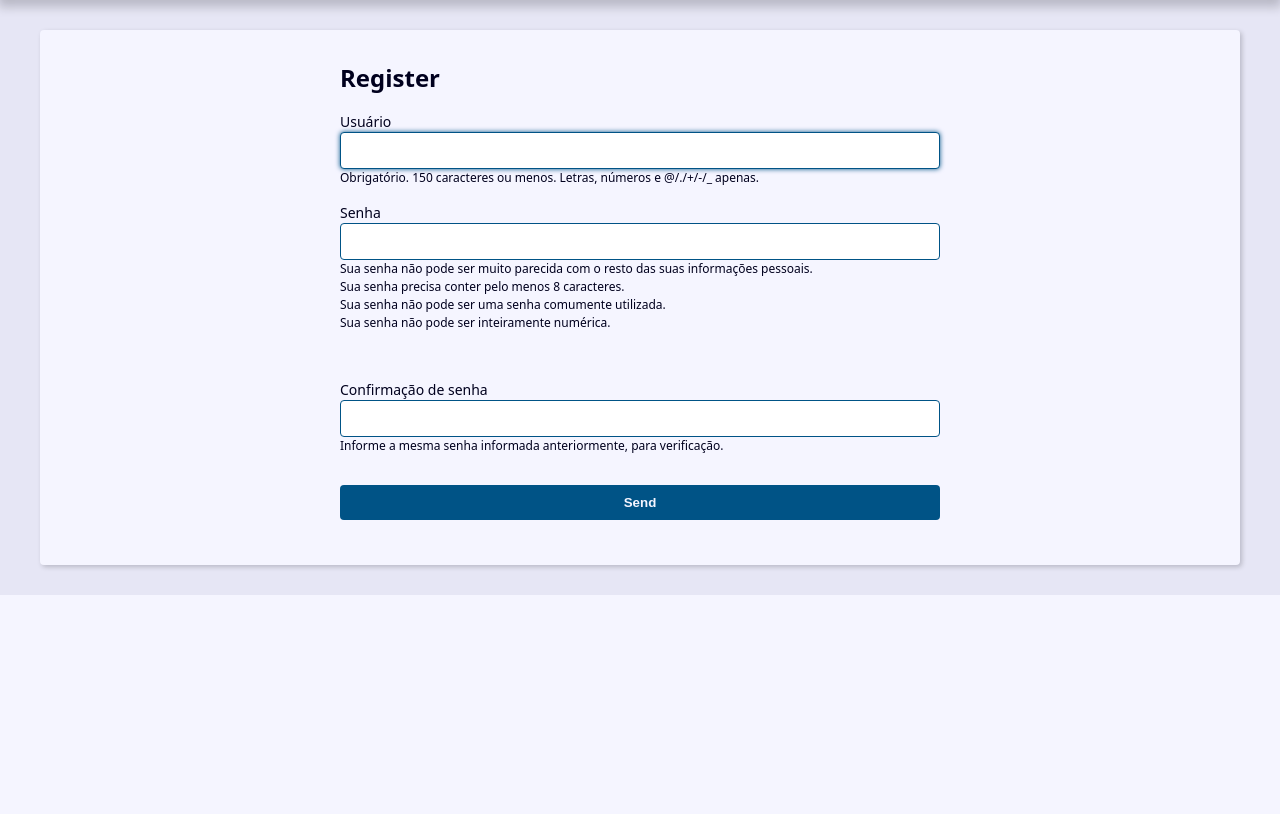
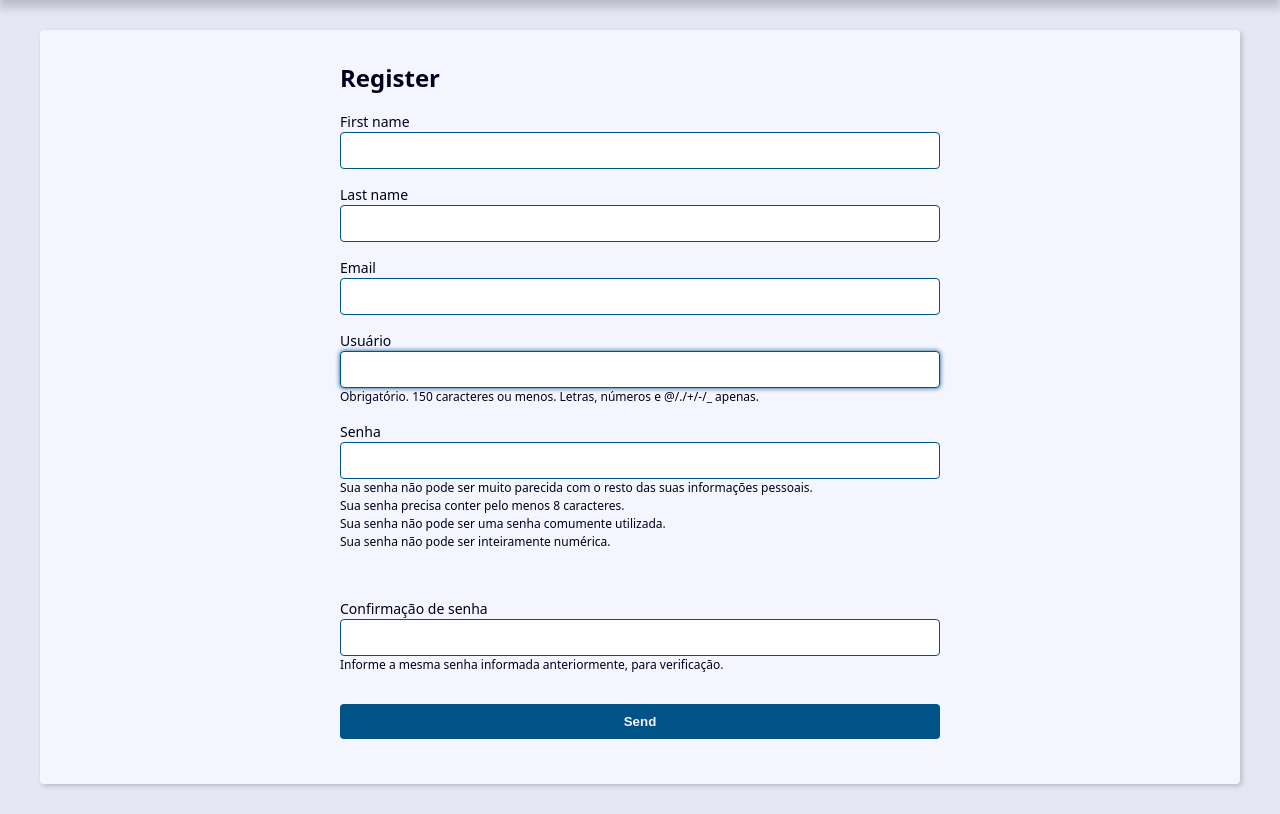
Before and after one commit to WilianZembrani/Projeto-agenda-com-django, a Django app: page /user/create/ in a window 1280 px wide. Shown: the part 239-1053 px from the top of the page. Before the commit the page ends 834 px from the top, so only its background shows below. Run offline with Django 5.2, Linux system fonts and the light colour scheme.

Commit message:
Validando campos de first_name, last_name e email do Usuário

```diff
--- a/contact/forms.py
+++ b/contact/forms.py
@@ -2,7 +2,7 @@ from django import forms
 from django.core.exceptions import ValidationError
 from . import models
 from django.contrib.auth.forms import UserCreationForm
-
+from django.contrib.auth.models import User
 
 class ContactForm(forms.ModelForm):
     picture = forms.ImageField(
@@ -65,4 +65,30 @@ class ContactForm(forms.ModelForm):
         return first_name
 
 class RegisterForm(UserCreationForm):
-    ...
+    first_name = forms.CharField(
+        required=True,
+        min_length=3,
+    )
+    last_name = forms.CharField(
+        required=True,
+        min_length=3,
+    )
+    email = forms.EmailField()
+
+    class Meta:
+        model = User
+        fields = (
+            'first_name', 'last_name', 'email',
+            'username', 'password1', 'password2',
+        )
+
+    def clean_email(self):
+        email = self.cleaned_data.get('email')
+
+        if User.objects.filter(email=email).exists():
+            self.add_error(
+                'email',
+                ValidationError('Já existe este e-mail', code='invalid')
+            )
+
+        return email
--- a/contact/templates/contact/register.html
+++ b/contact/templates/contact/register.html
@@ -45,13 +45,3 @@
     </form>
   </div>
 {% endblock content %}
-
-
-<div class="form-content">
-    <div class="form-group">
-    <button class="btn" type="submit">Send</button>
-    </div>
-</div>
-
-</form>
-</div>
```
